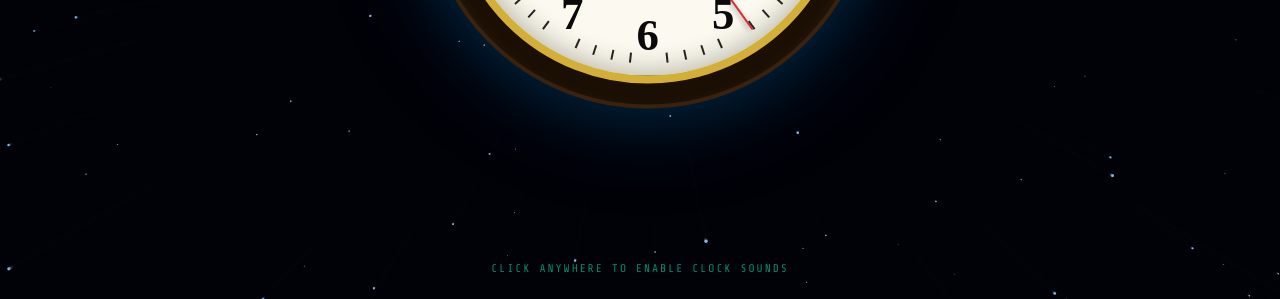
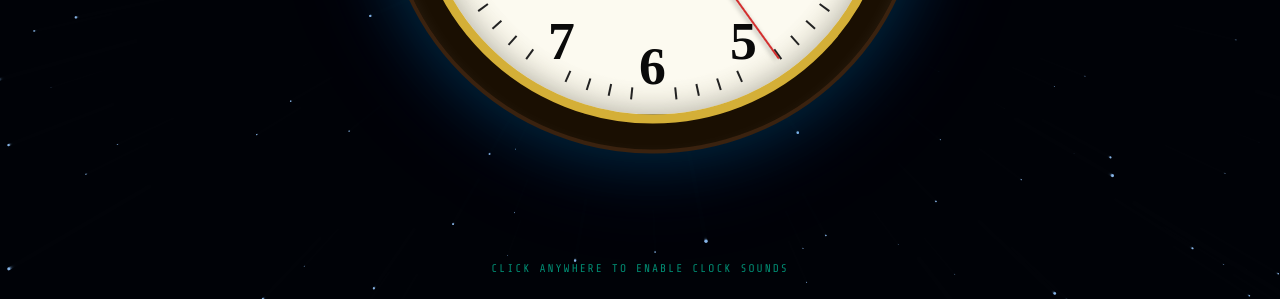
Before and after one commit to VectorVision9/clock1, a plain HTML site: page index.html in a window 1280 px wide. Shown: the part 501-800 px from the top of the page. Drawn offline with nearby package versions, Linux system fonts and the light colour scheme.

Commit message:
Update index.html

```diff
--- a/index.html
+++ b/index.html
@@ -25,7 +25,7 @@
                The layout (date left / weekday right / alert below clock)
                is built so nothing overlaps at any value in this range.
                ========================================================= */
-            --scale: 1;
+            --scale: 1.2;
 
             /* clamp() keeps the clock between 250px and 700px no matter
                how large/small you set --scale, so it can never overflow
```
